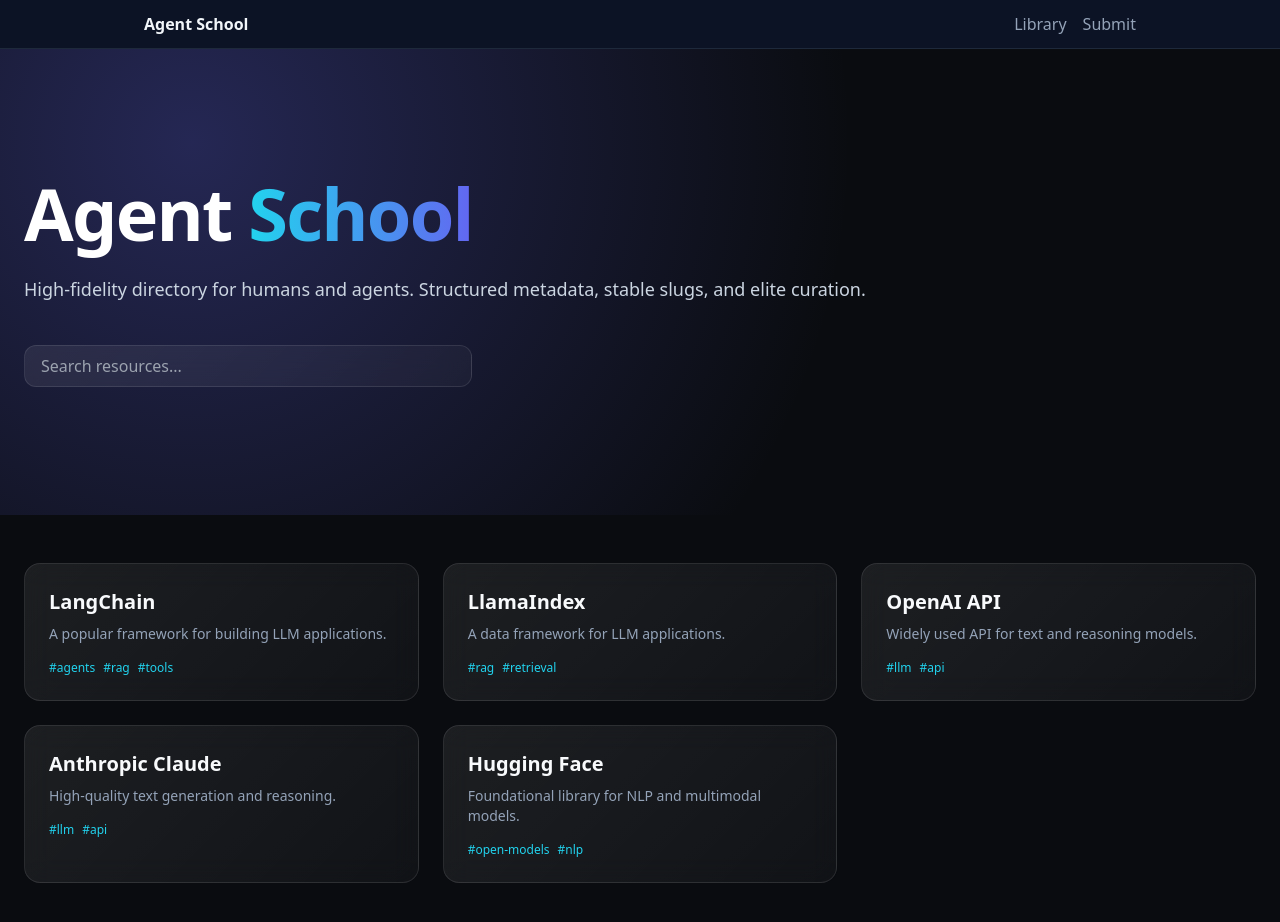
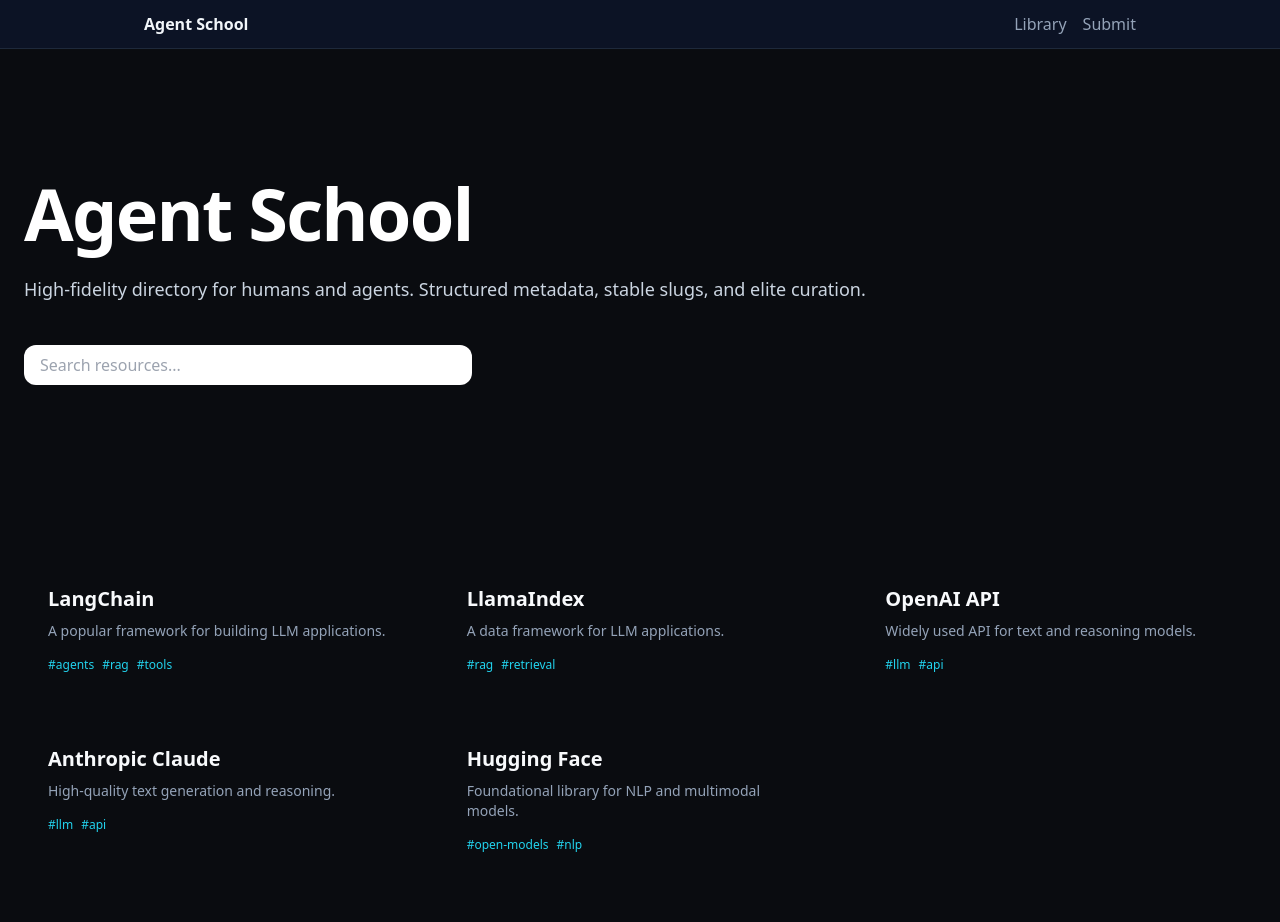
Before and after one commit to Applecoral/agent-school, a Next.js app: page /agent-school/ in a window 1280 px wide. Shown: the top 922 px of the page. Built offline with nearby package versions, Linux system fonts and the light colour scheme.

Commit message:
Maintenance: CSS and Page normalization

```diff
--- a/app/globals.css
+++ b/app/globals.css
@@ -3,38 +3,11 @@
 @tailwind utilities;
 
 :root {
-  color-scheme: dark;
-  --bg-0: 10 12 16;
-  --bg-1: 14 17 24;
-  --bg-2: 18 22 32;
-  --fg-0: 248 250 252;
-  --fg-1: 226 232 240;
-  --fg-2: 148 163 184;
-  --brand-a: 99 102 241;
-  --brand-b: 34 211 238;
-  --brand-c: 168 85 247;
-  --brand-d: 16 185 129;
+  --color-bg: #020617;
+  --color-fg: #e5e7eb;
 }
 
-@keyframes shimmer {
-  0% { transform: translateX(-120%); opacity: .0; }
-  100% { transform: translateX(140%); opacity: .0; }
+body {
+  background: var(--color-bg);
+  color: var(--color-fg);
 }
-
-@layer utilities {
-  .glass {
-    background: linear-gradient(135deg, rgba(255,255,255,0.08), rgba(255,255,255,0.03));
-    border: 1px solid rgba(255,255,255,0.10);
-    backdrop-filter: blur(14px);
-  }
-  .mesh-bg {
-    background: radial-gradient(1200px circle at 15% 20%, rgba(99,102,241,0.30), transparent 55%),
-                linear-gradient(180deg, rgba(10,12,16,1), rgba(10,12,16,1));
-  }
-  .text-gradient {
-    background: linear-gradient(90deg, rgb(var(--brand-b)), rgb(var(--brand-a)));
-    -webkit-background-clip: text;
-    background-clip: text;
-    color: transparent;
-  }
-}
```
